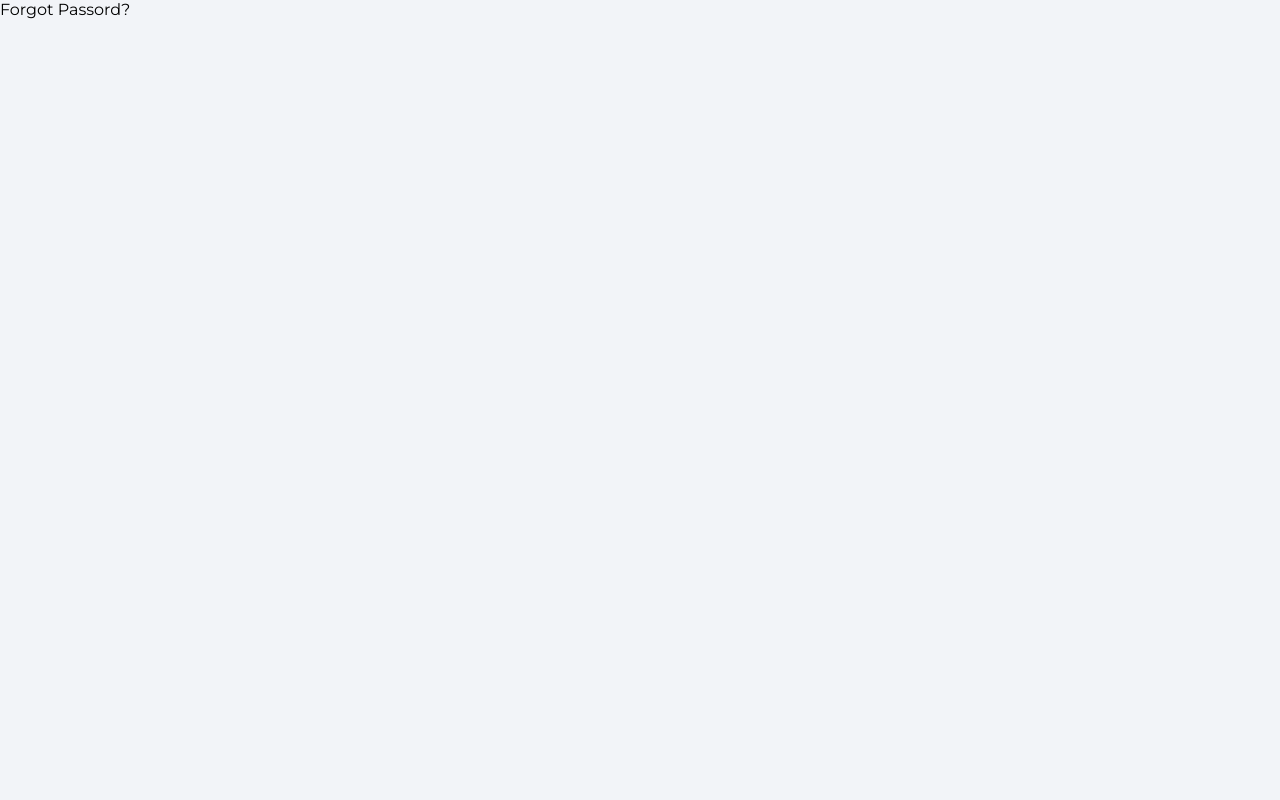
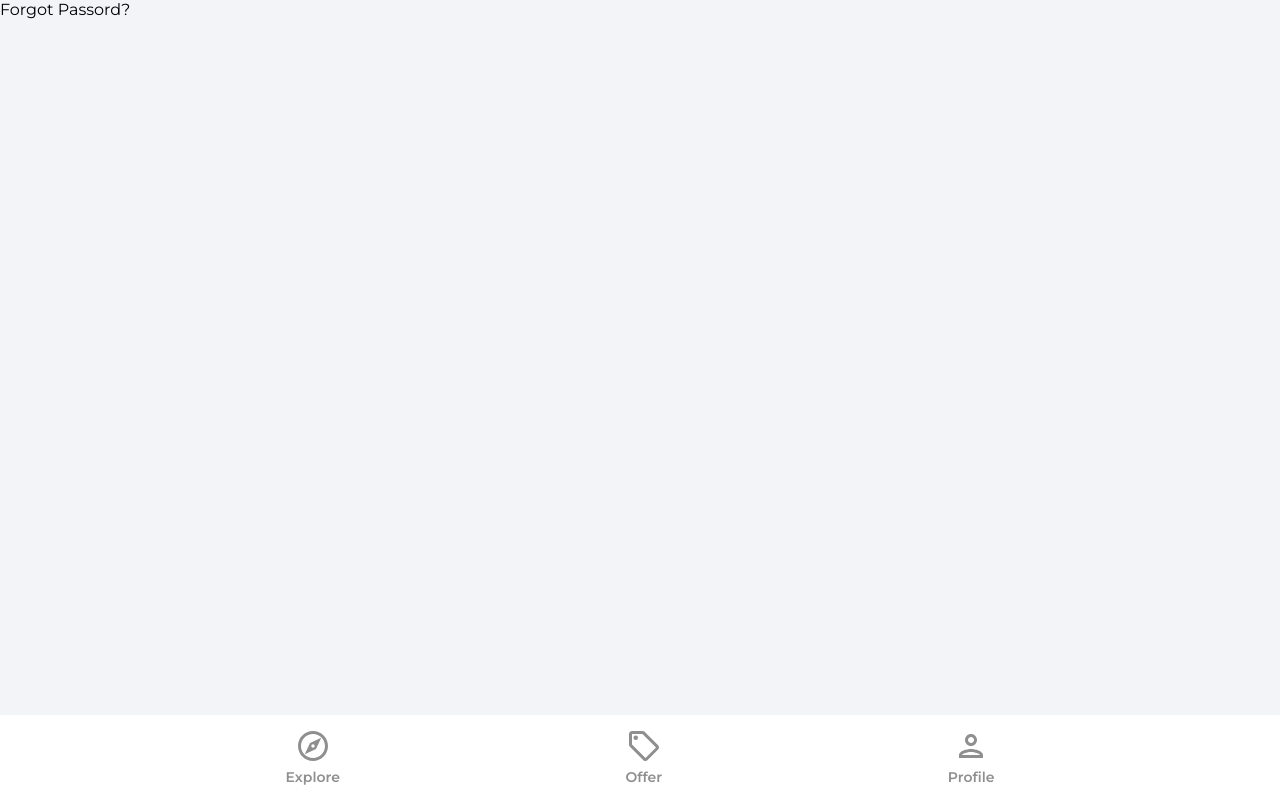
Before and after one commit to Dtatum0826/house-marketplace, a React (Create React App) app: page /forgot-password in a window 1280 px wide. Built offline with nearby package versions, Linux system fonts and the light colour scheme.

Commit message:
Added navbar component

```diff
--- a/src/App.js
+++ b/src/App.js
@@ -5,6 +5,7 @@
 import SignIn from "./pages/SignIn";
 import SignUp from "./pages/SignUp";
 import ForgotPassword from "./pages/ForgotPassword";
+import NavBar from "./components/NavBar";
 
 function App() {
   return (
@@ -19,6 +20,7 @@
         <Route path='/forgot-password' element= {<ForgotPassword/>}/>
 
       </Routes>
+      <NavBar/>
     </Router>
   </>
   );
--- /dev/null
+++ b/src/components/NavBar.jsx
@@ -0,0 +1,39 @@
+import React from 'react'
+import { useNavigate, useLocation } from 'react-router-dom'
+import {ReactComponent as OfferIcon} from '../assets/svg/localOfferIcon.svg'
+import {ReactComponent as PersonOutlineIcon} from '../assets/svg/personOutlineIcon.svg'
+import {ReactComponent as ExploreIcon} from '../assets/svg/exploreIcon.svg'
+
+function NavBar() {
+    const navigate = useNavigate()
+    const location = useLocation()
+
+    const pathMatchRoute = (route)=>{
+        if(route === location.pathname){
+            return true
+        }
+    }
+  return (
+    <footer className='navbar'>
+      <nav className="navbarNav">
+        <ul className="navbarListItems">
+            <li className="navbarListItem" onClick={()=> navigate('/')}>
+                <ExploreIcon fill={pathMatchRoute('/')? '2c2c2c' : '#8f8f8f' } width='36px' height='36px'/>
+                <p className={pathMatchRoute('/') ?  'navbarListItemNameActive' : 'navbarListItemName'}>Explore</p>
+            </li>
+            <li className="navbarListItem" onClick={()=> navigate('/offers')}>
+                <OfferIcon fill={pathMatchRoute('/offers')? '2c2c2c' : '#8f8f8f' } width='36px' height='36px'/>
+                <p  className={pathMatchRoute('/offers') ?  'navbarListItemNameActive' : 'navbarListItemName'}>Offer</p>
+            </li>
+            <li className="navbarListItem" onClick={()=> navigate('/profile')}>
+                <PersonOutlineIcon fill={pathMatchRoute('/profile')? '2c2c2c' : '#8f8f8f' } width='36px' height='36px'/>
+                <p  className={pathMatchRoute('/profile') ?  'navbarListItemNameActive' : 'navbarListItemName'}>Profile</p>
+            </li>
+        </ul>
+      </nav>
+    </footer>
+  )
+}
+
+
+export default NavBar
```
